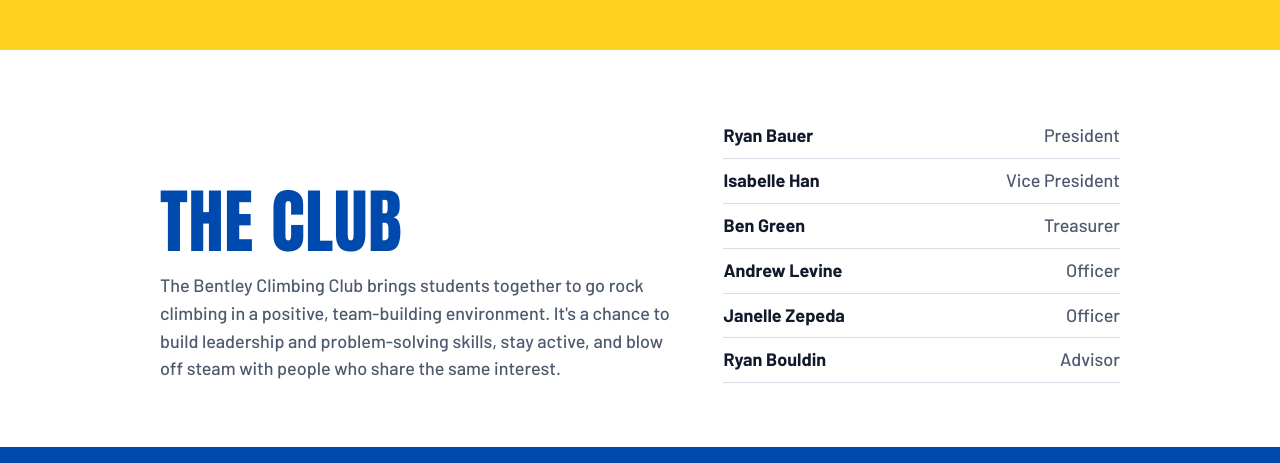
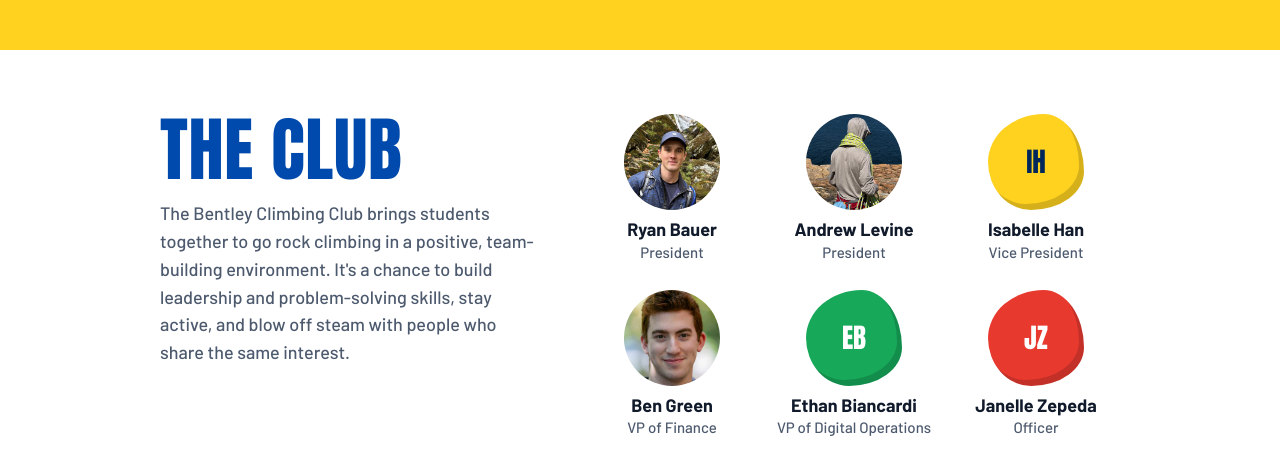
Before and after one commit to ethanbiancardi-prog/bentley-climbing-club, a plain HTML site: page index.html in a window 1280 px wide. Shown: the part 2790-3253 px from the top of the page. Drawn offline with Linux system fonts and the light colour scheme.

Commit message:
Add officer photos and update leadership roster
Co-Authored-By: Claude Opus 5.5 <noreply@anthropic.com>

```diff
--- a/index.html
+++ b/index.html
@@ -126,14 +126,15 @@
         <h2 class="big">The club</h2>
         <p>The Bentley Climbing Club brings students together to go rock climbing in a positive, team-building environment. It's a chance to build leadership and problem-solving skills, stay active, and blow off steam with people who share the same interest.</p>
       </div>
-      <dl class="team">
-        <div><dt>Ryan Bauer</dt><dd>President</dd></div>
-        <div><dt>Isabelle Han</dt><dd>Vice President</dd></div>
-        <div><dt>Ben Green</dt><dd>Treasurer</dd></div>
-        <div><dt>Andrew Levine</dt><dd>Officer</dd></div>
-        <div><dt>Janelle Zepeda</dt><dd>Officer</dd></div>
-        <div><dt>Ryan Bouldin</dt><dd>Advisor</dd></div>
-      </dl>
+      <ul class="team">
+        <li><img src="assets/team/ryan-bauer.jpg" width="96" height="96" alt="Ryan Bauer" loading="lazy"><b>Ryan Bauer</b><small>President</small></li>
+        <li><img src="assets/team/andrew-levine.jpg" width="96" height="96" alt="Andrew Levine, roped up on a sea cliff" loading="lazy"><b>Andrew Levine</b><small>President</small></li>
+        <li><span class="initials yellow" aria-hidden="true">IH</span><b>Isabelle Han</b><small>Vice President</small></li>
+        <li><img src="assets/team/ben-green.jpg" width="96" height="96" alt="Ben Green" loading="lazy"><b>Ben Green</b><small>VP of Finance</small></li>
+        <li><span class="initials green" aria-hidden="true">EB</span><b>Ethan Biancardi</b><small>VP of Digital Operations</small></li>
+        <li><span class="initials red" aria-hidden="true">JZ</span><b>Janelle Zepeda</b><small>Officer</small></li>
+        <li><span class="initials yellow" aria-hidden="true">RB</span><b>Ryan Bouldin</b><small>Advisor</small></li>
+      </ul>
     </div>
   </section>
 
--- a/styles.css
+++ b/styles.css
@@ -126,13 +126,23 @@ h1, h2, h3, p { margin: 0; }
 
 /* About */
 .about { padding: 64px 0; }
-.about-in { display: grid; grid-template-columns: 1.3fr 1fr; gap: 48px; align-items: end; }
+.about-in { display: grid; grid-template-columns: 1fr 1.4fr; gap: 48px; align-items: start; }
 .about .big { color: var(--blue); margin-bottom: 14px; }
 .about p { color: var(--muted); }
-.team { margin: 0; }
-.team div { display: flex; justify-content: space-between; gap: 16px; padding: 8px 0; border-bottom: 1px solid var(--line); }
-.team dt { font-weight: 700; }
-.team dd { margin: 0; color: var(--muted); }
+.team { list-style: none; margin: 0; padding: 0; display: grid; grid-template-columns: repeat(3, 1fr); gap: 26px 14px; }
+.team li { text-align: center; }
+.team img, .initials { display: block; width: 96px; height: 96px; margin: 0 auto 8px; }
+.team img { border-radius: 50%; object-fit: cover; }
+.initials {
+  display: grid; place-items: center; font: 400 1.7rem/1 var(--display); color: #fff;
+  border-radius: 58% 42% 55% 45% / 50% 60% 40% 50%;
+  box-shadow: inset -5px -6px 0 rgba(0, 0, 0, 0.16);
+}
+.initials.red { background: var(--red); }
+.initials.yellow { background: var(--yellow); color: var(--deep); }
+.initials.green { background: var(--green); }
+.team b { display: block; line-height: 1.25; }
+.team small { display: block; font-size: 15px; color: var(--muted); }
 
 /* Footer */
 footer { padding: 36px 0; background: var(--blue); color: #fff; }
@@ -166,6 +176,7 @@ footer { padding: 36px 0; background: var(--blue); color: #fff; }
   .gym .info { grid-column: 1; grid-row: auto; margin-top: 4px; text-align: left; }
   .first-in, .about-in { grid-template-columns: 1fr; gap: 20px; }
   .about-in { gap: 28px; }
+  .team { grid-template-columns: repeat(2, 1fr); }
 
   .sticky {
     position: fixed; left: 12px; right: 12px; bottom: 10px; z-index: 10; display: block;
```
Also changed, not shown: assets/team/andrew-levine.jpg (added), assets/team/ben-green.jpg (added), assets/team/ryan-bauer.jpg (added).
